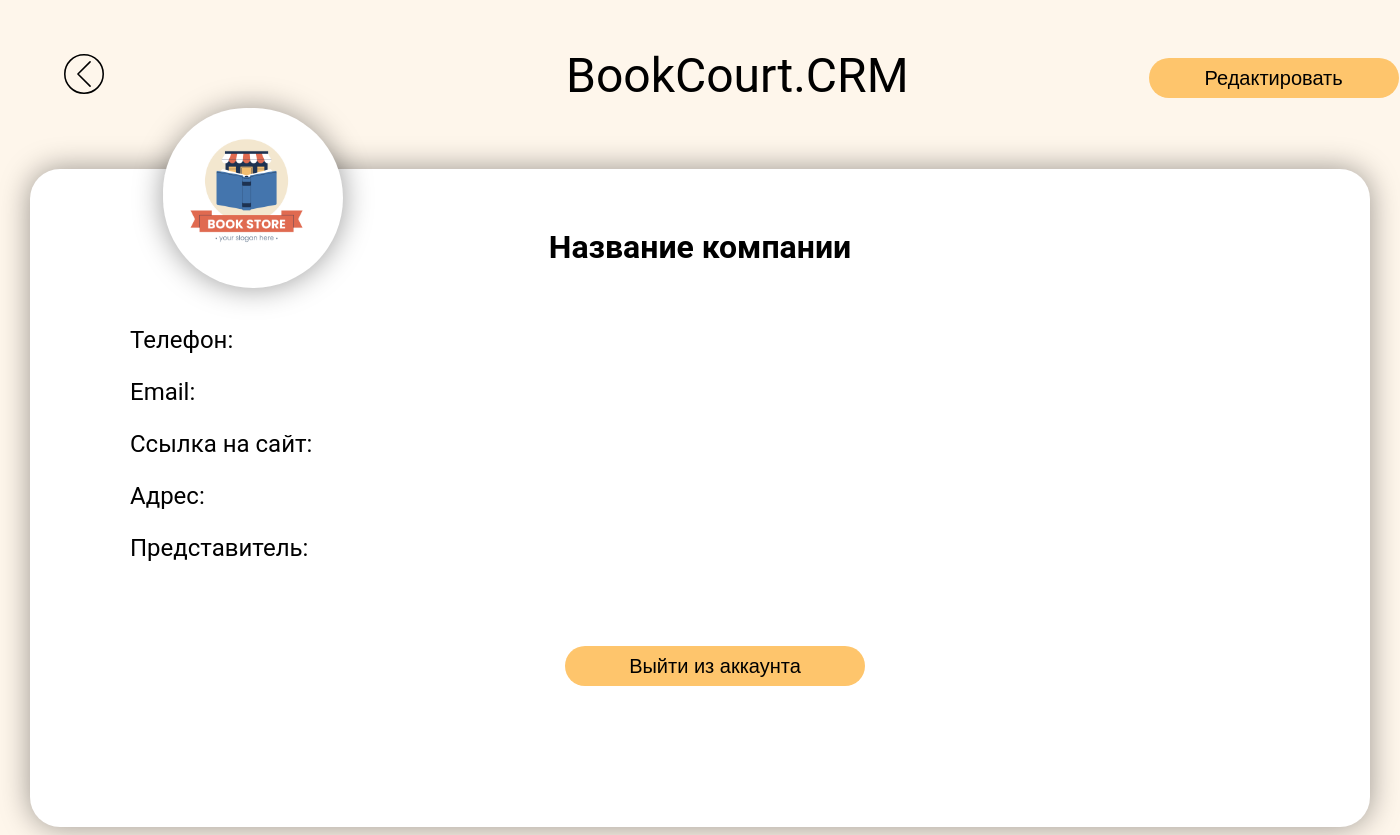
After one commit to Houston202/BookCourt1, a Django app: page /database/profile in a window 1400 px wide. The commit adds this page. Run offline with Django 4.2, Linux system fonts and the light colour scheme.

```diff
--- a/BookCourt/database/templates/database/katalog.html
+++ b/BookCourt/database/templates/database/katalog.html
@@ -14,7 +14,7 @@
   <header>
     <div class="logo">BookCourt.CRM</div>
     <div>
-      <button class="user-profile"><a href="..\user-profile\user-profile.html" class="text">Личный кабинет</a></button>
+      <button class="user-profile"><a href="{% url 'profile' %}" class="text">Личный кабинет</a></button>
     </div>
   </header>
   <main>
--- /dev/null
+++ b/BookCourt/database/templates/database/user-profile.html
@@ -0,0 +1,51 @@
+{% load static %}
+<!DOCTYPE html>
+<html lang="en">
+<head>
+  <meta charset="UTF-8">
+  <meta http-equiv="X-UA-Compatible" content="IE=edge">
+  <meta name="viewport" content="width=device-width, initial-scale=1.0">
+  <link rel="stylesheet" href="{% static 'main/css/user-profile.css' %}">
+  <link rel="icon" href="{% static 'main/img/favicon.ico' %}" type="image/x-icon">
+  <title>Личный кабинет</title>
+</head>
+<body>
+  <header>
+    <div>
+      <button class="back-button"><a href="{% url 'katalog' %}"><img src="{% static 'main/img/back-player-multimedia-svgrepo-com.svg' %}" alt="Назад" width="40" height="40"></a></button>
+    </div>
+    <div class="logo">BookCourt.CRM</div>
+    <div>
+      <button class="red-button"><a href="user-changes.html" class="text">Редактировать</a></button>
+    </div>
+  </header>
+  <div class="circle">
+    <img src="{% static 'main/img/6902298.jpg' %}" alt="Логотип компании" class="company-logo">
+  </div>
+  <div class="information-container">
+    <h1 class="title">Название компании</h1> <!--надо брать из базы данных-->
+    <div class="inf-fields">
+      <div class="inf-field">
+        <p>Телефон:</p>
+      </div>
+      <div class="inf-field">
+        <p>Email:</p>
+      </div>
+      <div class="inf-field">
+        <p>Ссылка на сайт:</p>
+      </div>
+      <div class="inf-field">
+        <p>Адрес:</p>
+      </div>
+      <div class="inf-field">
+        <p>Представитель:</p>
+      </div>
+    </div>
+    <div class="buttons">
+      <div>
+        <button class="escape"><a href="..\autorization\authorization.html" class="text">Выйти из аккаунта</a></button>
+      </div>
+    </div>
+  </div>
+</body>
+</html>
--- a/BookCourt/database/urls.py
+++ b/BookCourt/database/urls.py
@@ -4,4 +4,5 @@ from . import views
 urlpatterns = [
     path('', views.katalog, name='katalog'),
     path('create', views.import_data_to_db, name='create'),
+    path('profile', views.profile, name='profile')
 ]
--- a/BookCourt/database/views.py
+++ b/BookCourt/database/views.py
@@ -12,6 +12,10 @@ def home_page(request):
 
 def katalog(request):
     return render(request, 'database/katalog.html')
+
+
+def profile(request):
+    return render(request, 'database/user-profile.html')
 
 
 def import_data_to_db(request):
--- /dev/null
+++ b/BookCourt/main/static/main/css/user-profile.css
@@ -0,0 +1,102 @@
+body {
+  font-family: 'Roboto', sans-serif;
+  background-color: #FEF6EB;
+}
+
+header {
+  display: flex;
+  flex-direction: row;
+  margin-bottom: 65px;
+}
+
+.logo {
+  color: #000000;
+  font-weight: 400;
+  font-size: 48px;
+  line-height: 56px;
+  margin-left: 456px;
+  margin-right: 240px;
+  margin-top: 40px;
+}
+
+.back-button {
+  background-color: transparent;
+  border: none;
+  cursor: pointer;
+  text-align: center;
+  margin-left: 50px;
+  margin-top: 45px;
+}
+
+.red-button {
+  border: none;
+  background: #FEC56C;
+  position: absolute;
+  font-size: 20px;
+  width: 250px;
+  height: 40px;
+  border-radius: 30px;
+  margin-top: 50px;
+  cursor: pointer;
+}
+
+.information-container {
+  position: relative;
+  width: 1220px;
+  height: 520px;
+  background: #FFFFFF;
+  box-shadow: 0px 0px 30px rgba(0, 0, 0, 0.4);
+  justify-content: center;
+  border-radius: 30px;
+  margin: 0 auto;
+  padding-left: 60px;
+  padding-right: 60px;
+  padding-top: 38px;
+  padding-bottom: 100px;
+}
+
+.text {
+  text-decoration: none;
+  color: #000000;
+}
+
+.circle {
+  position: absolute;
+  z-index: 10;
+  background-color: #FFFFFF;
+  box-shadow: 0px 0px 30px rgba(0, 0, 0, 0.4);
+  width: 180px;
+  height: 180px;
+  border-radius: 50%;
+  top: 108px;
+  left: 163px;
+}
+
+.company-logo {
+  width: 167px;
+  height: 167px;
+  border-radius: 50%;
+}
+
+.title {
+  text-align: center;
+  margin-bottom: 60px;
+}
+
+.inf-fields{
+  margin-left: 40px;
+  font-size: 24px;
+}
+
+.escape {
+  border: none;
+  background: #FEC56C;
+  position: absolute;
+  font-size: 20px;
+  width: 300px;
+  height: 40px;
+  border-radius: 30px;
+  cursor: pointer;
+  margin-left:475px;
+  margin-top: 60px;
+}
```
Also changed, not shown: BookCourt/main/static/main/img/6902298.jpg (added), BookCourt/main/static/main/img/back-player-multimedia-svgrepo-com.svg (added).
